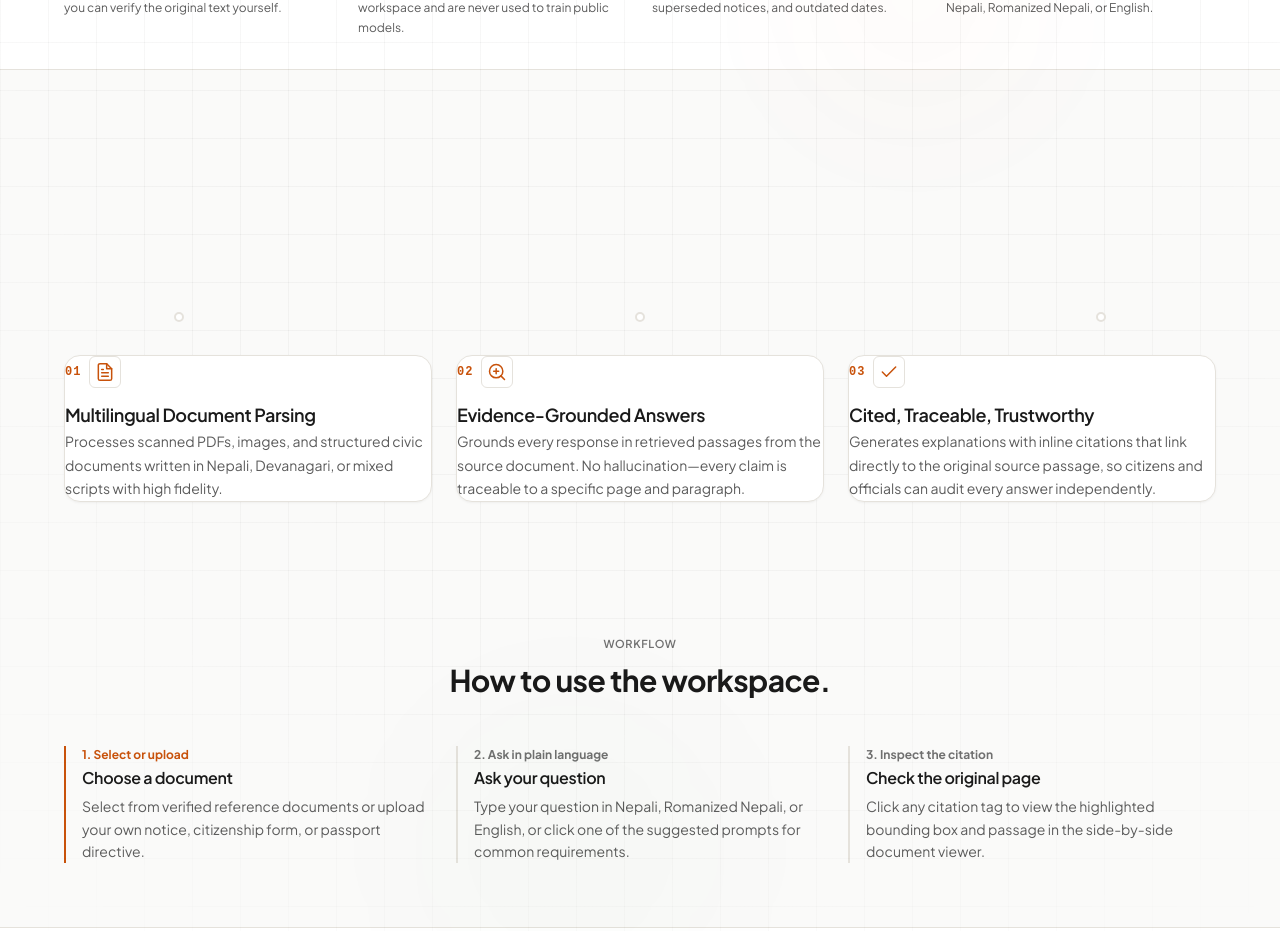
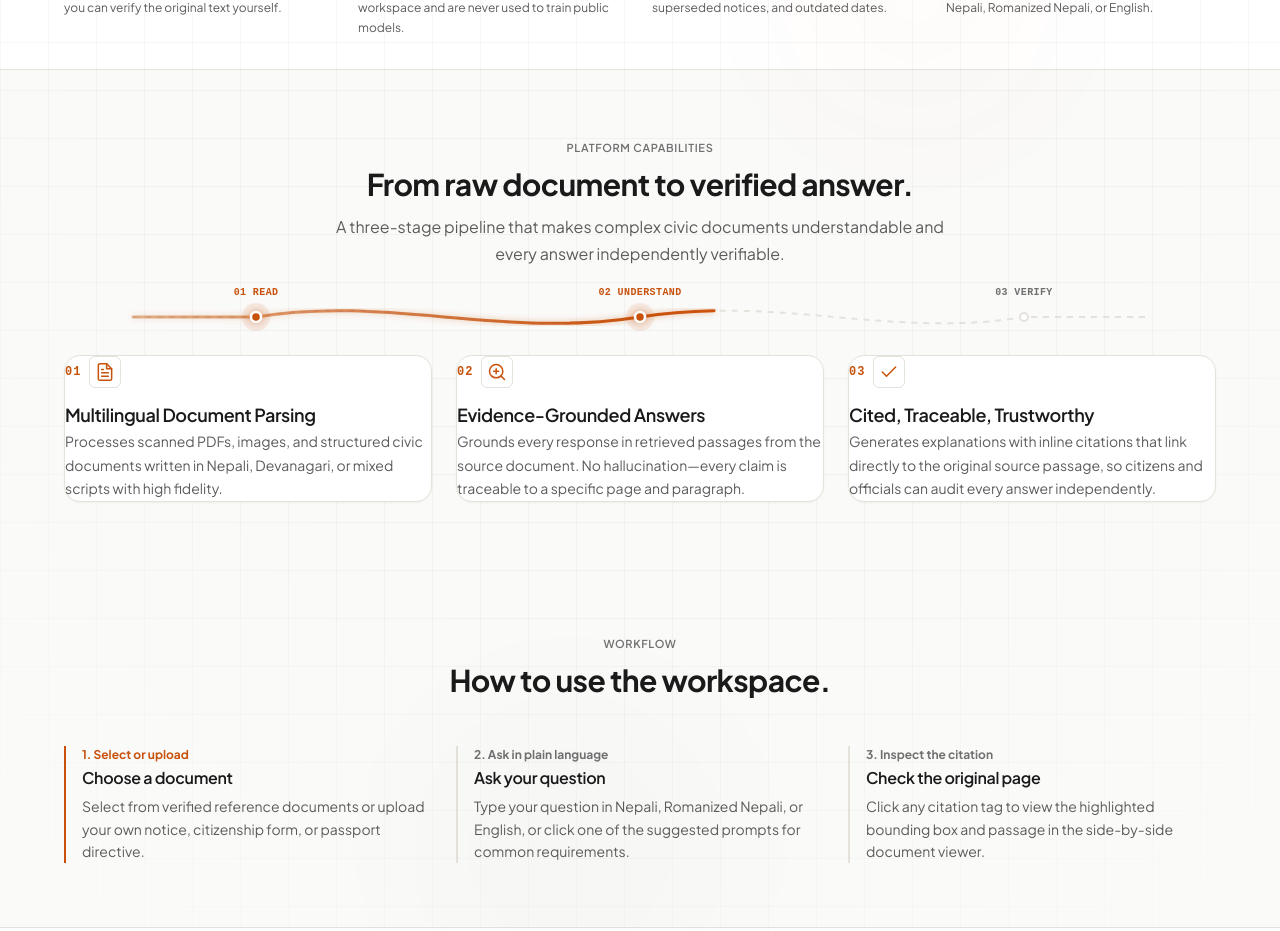
Before and after one commit to omwe77/hamiGenz, a Next.js app in the folder frontend/: page / in a window 1280 px wide. Shown: the part 1158-2089 px from the top of the page. Built offline with nearby package versions, Linux system fonts and the light colour scheme.

Commit message:
feat(motion): refine SVG evidence trail coordinates, section scroll progress, and reveal orchestration

```diff
--- a/frontend/src/app/page.tsx
+++ b/frontend/src/app/page.tsx
@@ -7,9 +7,11 @@ import { AmbientDepthCanvas } from "@/components/motion/AmbientDepthCanvas";
 import HeroTypography from "@/components/motion/HeroTypography";
 import AnimatedDocumentSandbox from "@/components/motion/AnimatedDocumentSandbox";
 import CapabilitiesSection from "@/components/motion/CapabilitiesSection";
+import { useEntranceReveals } from "@/lib/motion";
 
 export default function Home() {
   const [activeTab, setActiveTab] = useState<"simplified" | "original">("simplified");
+  useEntranceReveals(".section-reveal");
 
   return (
     <div
@@ -244,7 +246,7 @@ export default function Home() {
             margin: "0 auto",
           }}
         >
-          <div style={{ textAlign: "center", maxWidth: "600px", margin: "0 auto var(--space-12)" }}>
+          <div className="section-reveal" style={{ textAlign: "center", maxWidth: "600px", margin: "0 auto var(--space-12)" }}>
             <span className="section-label">Workflow</span>
             <h2
               style={{
--- a/frontend/src/components/motion/CapabilitiesSection.tsx
+++ b/frontend/src/components/motion/CapabilitiesSection.tsx
@@ -1,8 +1,8 @@
 "use client";
 
-import { useRef, useEffect, useState } from "react";
+import { useRef, useEffect } from "react";
 import EvidenceTrail from "./EvidenceTrail";
-import { useGlobalScrollProgress } from "@/lib/motion";
+import { useSectionScrollProgress } from "@/lib/motion";
 
 const CAPABILITIES = [
   {
@@ -58,26 +58,30 @@ const CAPABILITIES = [
 
 export default function CapabilitiesSection() {
   const containerRef = useRef<HTMLDivElement>(null);
-  const cardRefs = useRef<(HTMLDivElement | null)[]>([]);
-  const scrollProgress = useGlobalScrollProgress();
+  // Section-scoped scroll progress from when top of section enters to when it reaches upper viewport
+  const scrollProgress = useSectionScrollProgress(containerRef, { offsetStart: 0.85, offsetEnd: 0.25 });
 
-  // Intersection observer for card reveals
+  // Intersection observer for both section header reveal and individual card reveals
   useEffect(() => {
+    const el = containerRef.current;
+    if (!el) return;
+    const revealTargets = el.querySelectorAll<HTMLElement>(".section-reveal, .capability-card-reveal");
     const observers: IntersectionObserver[] = [];
-    cardRefs.current.forEach((card) => {
-      if (!card) return;
+
+    revealTargets.forEach((target) => {
       const obs = new IntersectionObserver(
         ([entry]) => {
           if (entry.isIntersecting) {
-            card.classList.add("visible");
+            target.classList.add("visible");
             obs.disconnect();
           }
         },
-        { threshold: 0.15 }
+        { threshold: 0.1 }
       );
-      obs.observe(card);
+      obs.observe(target);
       observers.push(obs);
     });
+
     return () => observers.forEach((o) => o.disconnect());
   }, []);
 
@@ -92,7 +96,7 @@ export default function CapabilitiesSection() {
       }}
     >
       {/* Section header */}
-      <div className="section-reveal" style={{ textAlign: "center", maxWidth: "600px", margin: "0 auto var(--space-12)" }}>
+      <div className="section-reveal" style={{ textAlign: "center", maxWidth: "640px", margin: "0 auto var(--space-12)" }}>
         <span className="section-label">Platform Capabilities</span>
         <h2
           style={{
@@ -125,10 +129,9 @@ export default function CapabilitiesSection() {
             zIndex: 1,
           }}
         >
-          {CAPABILITIES.map((cap, i) => (
+          {CAPABILITIES.map((cap) => (
             <div
               key={cap.id}
-              ref={(el) => { cardRefs.current[i] = el; }}
               className="capability-card-reveal editorial-card"
               style={{ transitionDelay: `${cap.delay}s` }}
             >
--- a/frontend/src/components/motion/EvidenceTrail.tsx
+++ b/frontend/src/components/motion/EvidenceTrail.tsx
@@ -5,58 +5,82 @@ import { useRef, useEffect, useState } from "react";
 interface Milestone {
   id: string;
   label: string;
-  pct: number; // 0-100 along the trail
+  pct: number; // percentage along the trail (matches card centers: 16.67%, 50%, 83.33%)
 }
 
 const MILESTONES: Milestone[] = [
-  { id: "read",       label: "Read",       pct: 10 },
-  { id: "understand", label: "Understand", pct: 50 },
-  { id: "verify",     label: "Verify",     pct: 90 },
+  { id: "read",       label: "01 Read",       pct: 16.67 },
+  { id: "understand", label: "02 Understand", pct: 50.0 },
+  { id: "verify",     label: "03 Verify",     pct: 83.33 },
 ];
 
 interface EvidenceTrailProps {
-  /** 0-1 scroll progress for the section containing the trail */
+  /** 0-1 scroll progress through the capabilities section */
   progress: number;
 }
 
 export default function EvidenceTrail({ progress }: EvidenceTrailProps) {
   const svgRef = useRef<SVGSVGElement>(null);
-  const [pathLength, setPathLength] = useState(0);
+  const pathRef = useRef<SVGPathElement>(null);
+  const [pathLength, setPathLength] = useState(1000);
 
-  // Measure path length after mount
+  // Measure SVG path length accurately after mount
   useEffect(() => {
-    const svg = svgRef.current;
-    if (!svg) return;
-    const path = svg.querySelector("path");
-    if (path) setPathLength(path.getTotalLength());
+    if (pathRef.current) {
+      const len = pathRef.current.getTotalLength();
+      if (len > 0) setPathLength(len);
+    }
   }, []);
 
-  const drawn = pathLength * Math.min(1, Math.max(0, progress));
-  const dashOffset = pathLength - drawn;
+  const clampedProgress = Math.min(1, Math.max(0, progress));
+  const drawn = pathLength * clampedProgress;
+  const dashOffset = Math.max(0, pathLength - drawn);
 
-  const activeMilestones = MILESTONES.filter((m) => (m.pct / 100) <= progress);
+  const activeMilestones = MILESTONES.filter((m) => (m.pct / 100) <= clampedProgress + 0.05);
 
   return (
     <div className="evidence-trail-container" aria-hidden="true">
-      <svg ref={svgRef} className="evidence-trail-svg" preserveAspectRatio="none">
+      <svg
+        ref={svgRef}
+        viewBox="0 0 1000 64"
+        className="evidence-trail-svg"
+        preserveAspectRatio="none"
+        style={{ overflow: "visible" }}
+      >
+        <defs>
+          <linearGradient id="evidenceTrailGrad" x1="0%" y1="0%" x2="100%" y2="0%">
+            <stop offset="0%" stopColor="#c8520b" stopOpacity="0.4" />
+            <stop offset="50%" stopColor="#c8520b" stopOpacity="1" />
+            <stop offset="100%" stopColor="#ea580c" stopOpacity="1" />
+          </linearGradient>
+          <filter id="evidenceGlow" x="-20%" y="-20%" width="140%" height="140%">
+            <feDropShadow dx="0" dy="0" stdDeviation="3" floodColor="#c8520b" floodOpacity="0.45" />
+          </filter>
+        </defs>
+
         {/* Ghost track */}
         <path
-          d="M 5% 50% C 20% 20%, 40% 80%, 50% 50% S 80% 20%, 95% 50%"
+          d="M 60 32 C 110 32, 130 32, 167 32 C 280 10, 380 54, 500 32 C 620 10, 720 54, 833 32 C 870 32, 910 32, 940 32"
           fill="none"
           stroke="var(--color-border)"
-          strokeWidth="1.5"
-          strokeDasharray="4 4"
+          strokeWidth="2"
+          strokeDasharray="6 6"
+          vectorEffect="non-scaling-stroke"
         />
-        {/* Animated fill */}
+
+        {/* Animated fill stroke */}
         <path
-          d="M 5% 50% C 20% 20%, 40% 80%, 50% 50% S 80% 20%, 95% 50%"
+          ref={pathRef}
+          d="M 60 32 C 110 32, 130 32, 167 32 C 280 10, 380 54, 500 32 C 620 10, 720 54, 833 32 C 870 32, 910 32, 940 32"
           fill="none"
-          stroke="var(--color-accent)"
-          strokeWidth="2.5"
+          stroke="url(#evidenceTrailGrad)"
+          strokeWidth="3"
           strokeLinecap="round"
           strokeDasharray={pathLength}
           strokeDashoffset={dashOffset}
-          style={{ transition: "stroke-dashoffset 0.08s linear" }}
+          filter="url(#evidenceGlow)"
+          vectorEffect="non-scaling-stroke"
+          style={{ transition: "stroke-dashoffset 0.12s ease-out" }}
         />
       </svg>
 
@@ -71,6 +95,22 @@ export default function EvidenceTrail({ progress }: EvidenceTrailProps) {
           >
             <span className="milestone-halo" />
             <span className="milestone-core" />
+            <span
+              style={{
+                position: "absolute",
+                top: "-22px",
+                fontSize: "10px",
+                fontFamily: "var(--font-mono)",
+                fontWeight: 600,
+                letterSpacing: "0.04em",
+                textTransform: "uppercase",
+                whiteSpace: "nowrap",
+                color: isActive ? "var(--color-accent)" : "var(--color-text-tertiary)",
+                transition: "color 0.3s ease",
+              }}
+            >
+              {m.label}
+            </span>
           </div>
         );
       })}
```
